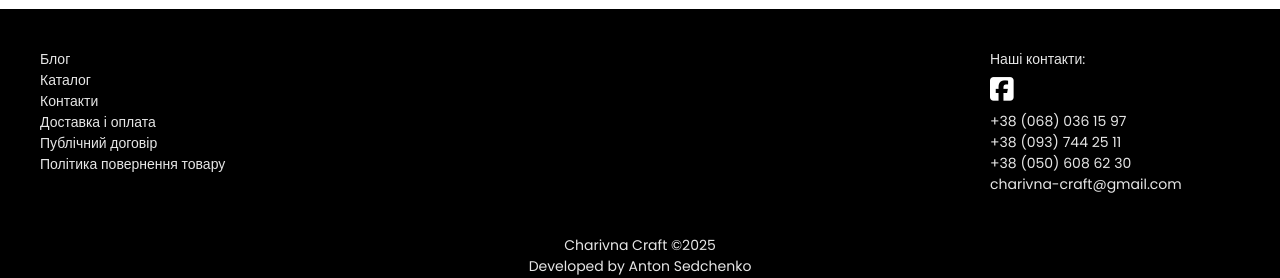
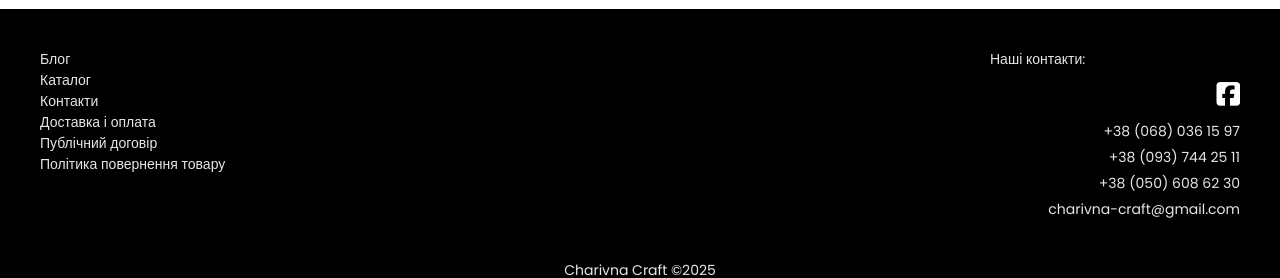
Before and after one commit to anton-sedchenko/online-store-project, a React (Vite) app in the folder client/: page / in a window 1280 px wide. Shown: the part 996-1274 px from the top of the page. Built offline with nearby package versions, Linux system fonts and the light colour scheme; no server answers.

Commit message:
fix: footer social links style

```diff
--- a/client/src/components/Footer.jsx
+++ b/client/src/components/Footer.jsx
@@ -34,8 +34,10 @@ const Footer = () => {
                         </Link>
                     </div>
                     <div className="footer__column-contacts">
-                        <p>Наші контакти:</p>
-                        <p>
+                        <div className="footer__contact__container">
+                            <p>Наші контакти:</p>
+                        </div>
+                        <div className="footer__contact__container">
                             <a
                                 href="https://www.facebook.com/charivna.craft"
                                 target="_blank"
@@ -44,19 +46,19 @@ const Footer = () => {
                             >
                                 <i className="fa fa-facebook-square footer__social__link__shadow" aria-hidden="true"></i>
                             </a>
-                        </p>
-                        <p>
+                        </div>
+                        <div className="footer__contact__container">
                             <a href="tel:+380680361597">+38 (068) 036 15 97</a>
-                        </p>
-                        <p>
+                        </div>
+                        <div className="footer__contact__container">
                             <a href="tel:+380937442511">+38 (093) 744 25 11</a>
-                        </p>
-                        <p>
+                        </div>
+                        <div className="footer__contact__container">
                             <a href="tel:+380506086230">+38 (050) 608 62 30</a>
-                        </p>
-                        <p>
+                        </div>
+                        <div className="footer__contact__container">
                             <a href="mailto:charivna-craft@gmail.com">charivna-craft@gmail.com</a>
-                        </p>
+                        </div>
                     </div>
                 </div>
                 <div className="footer__copyrights-container">
--- a/client/src/styles/_footer.scss
+++ b/client/src/styles/_footer.scss
@@ -62,9 +62,20 @@ footer {
 }
 
 .footer__column-contacts p {
+  margin: 0;
+  padding: 0;
+
   @include respond-to(sm) {
     margin-bottom: 10px;
   }
+}
+
+.footer__contact__container {
+  margin-bottom: 5px;
+}
+
+.footer__contact__container:last-child {
+  margin-bottom: 0;
 }
 
 .footer__copyrights-container {
```
